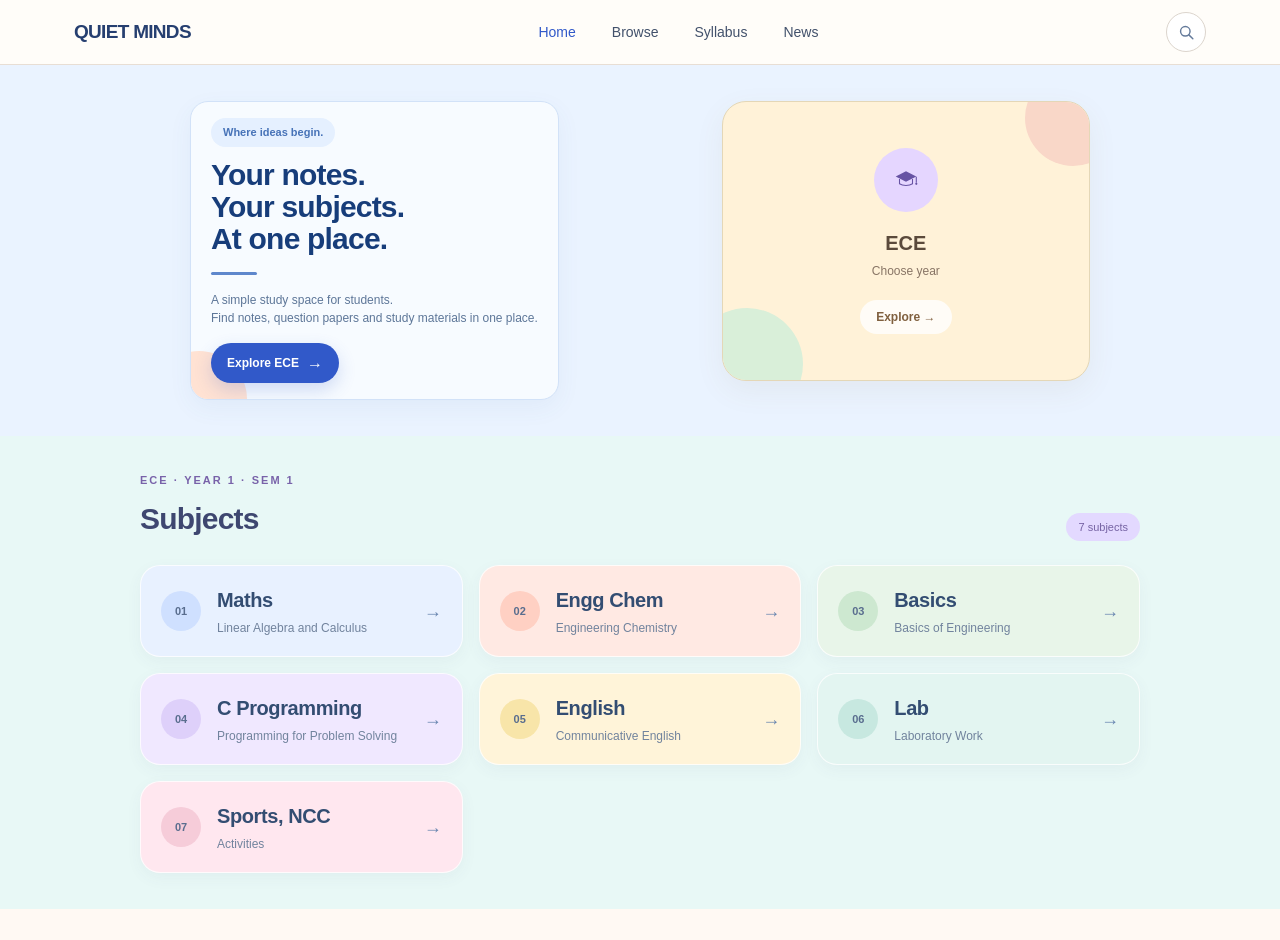
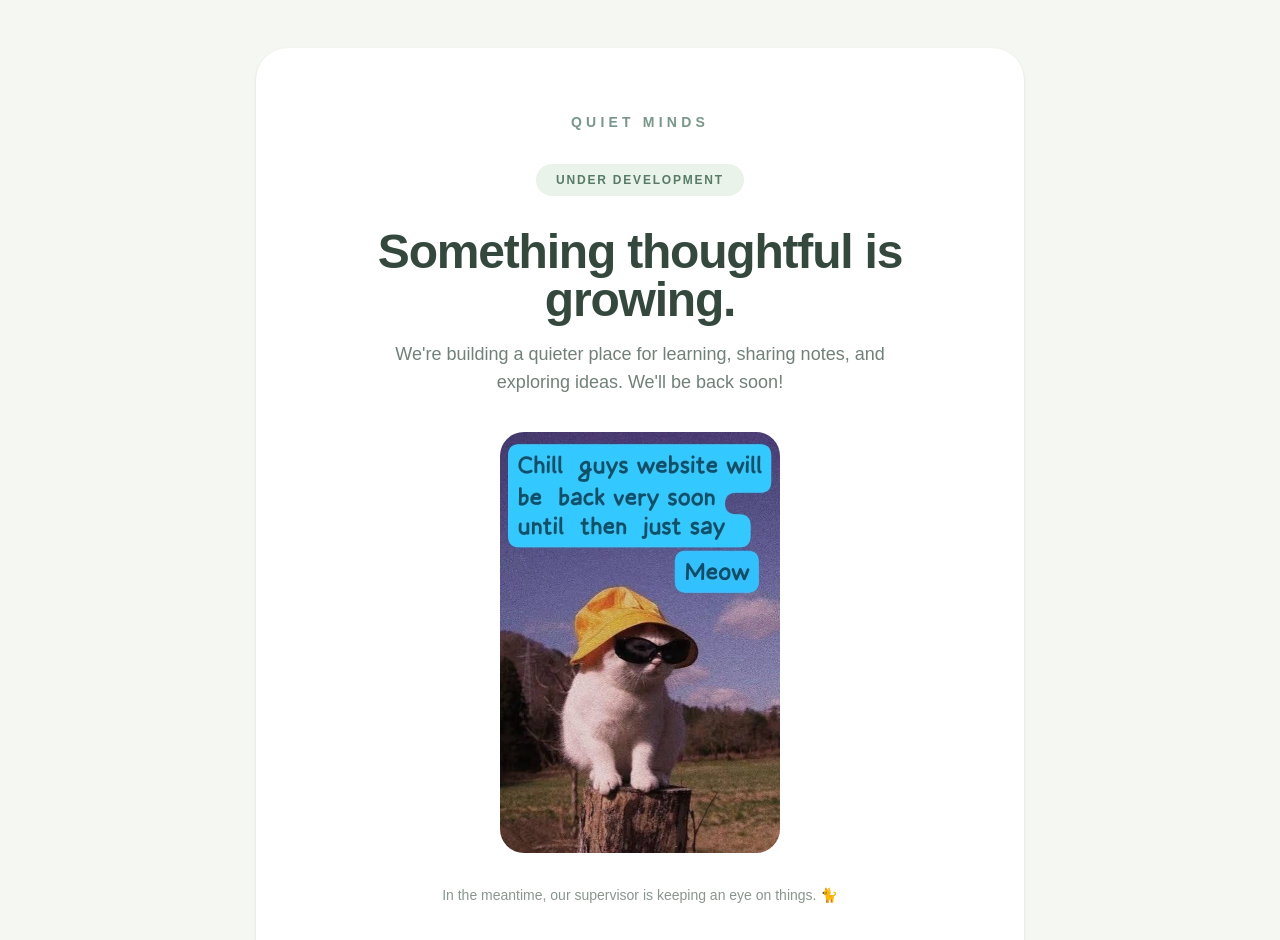
Before and after one commit to quietbuilds-commits/quiet-minds, a Next.js app: page / in a window 1280 px wide. Shown: the top 940 px of the page. Built offline with nearby package versions, Linux system fonts and the light colour scheme.

Commit message:
Add temporary under development homepage

```diff
--- a/app/page.tsx
+++ b/app/page.tsx
@@ -1,322 +1,46 @@
 
-import Link from "next/link";
-
-function SearchIcon() {
-  return (
-    <svg
-      width="19"
-      height="19"
-      viewBox="0 0 24 24"
-      fill="none"
-      stroke="currentColor"
-      strokeWidth="1.8"
-      strokeLinecap="round"
-    >
-      <circle cx="10.5" cy="10.5" r="6" />
-      <path d="M15 15L20 20" />
-    </svg>
-  );
-}
-
-function GraduationCap() {
-  return (
-    <svg
-      width="26"
-      height="26"
-      viewBox="0 0 48 48"
-      fill="none"
-      xmlns="http://www.w3.org/2000/svg"
-    >
-      <path
-        d="M5 17.5L24 8L43 17.5L24 27L5 17.5Z"
-        fill="currentColor"
-      />
-      <path
-        d="M12 22V31C18 35 30 35 36 31V22"
-        stroke="currentColor"
-        strokeWidth="2"
-      />
-      <path d="M43 18V29" stroke="currentColor" strokeWidth="2" />
-      <circle cx="43" cy="31" r="2" fill="currentColor" />
-    </svg>
-  );
-}
-
-const subjects = [
-  {
-    number: "01",
-    name: "Maths",
-    description: "Linear Algebra and Calculus",
-    href: "/ece/year-1/sem-1/linear-algebra-and-calculus",
-    background: "#E8F1FF",
-    circle: "#CFE0FF",
-  },
-  {
-    number: "02",
-    name: "Engg Chem",
-    description: "Engineering Chemistry",
-    href: "/ece/year-1/sem-1/engineering-chemistry",
-    background: "#FFE9E3",
-    circle: "#FFD0C3",
-  },
-  {
-    number: "03",
-    name: "Basics",
-    description: "Basics of Engineering",
-    href: "/ece/year-1/sem-1/basics-of-engineering",
-    background: "#E8F5E9",
-    circle: "#CDE8D0",
-  },
-  {
-    number: "04",
-    name: "C Programming",
-    description: "Programming for Problem Solving",
-    href: "/ece/year-1/sem-1/programming-for-problem-solving",
-    background: "#F0E8FF",
-    circle: "#DED0FA",
-  },
-  {
-    number: "05",
-    name: "English",
-    description: "Communicative English",
-    href: "/ece/year-1/sem-1/communicative-english",
-    background: "#FFF4D9",
-    circle: "#F8E5A9",
-  },
-  {
-    number: "06",
-    name: "Lab",
-    description: "Laboratory Work",
-    href: "/labs",
-    background: "#E3F5F1",
-    circle: "#C7E8E0",
-  },
-  {
-    number: "07",
-    name: "Sports, NCC",
-    description: "Activities",
-    href: "/sports",
-    background: "#FFE7EF",
-    circle: "#F6CCD9",
-  },
-];
+import Image from "next/image";
 
 export default function Home() {
   return (
-    <main className="min-h-screen overflow-hidden bg-[#E8F8F6] text-[#263B5C]">
-      {/* HEADER */}
-      <header className="border-b border-[#E8DED4] bg-[#FFFDF9]">
-        <div className="mx-auto flex h-[64px] max-w-[1180px] items-center justify-between px-6">
-          <Link
-            href="/"
-            className="text-[19px] font-bold tracking-[-0.7px] text-[#263F70]"
-          >
-            QUIET MINDS
-          </Link>
-
-          <nav className="hidden items-center gap-9 text-[14px] font-medium md:flex">
-            <Link href="/" className="text-[#3159C9]">
-              Home
-            </Link>
-
-            <Link
-              href="/ece"
-              className="text-[#42516B] transition hover:text-[#3159C9]"
-            >
-              Browse
-            </Link>
-
-            <Link
-              href="/syllabus"
-              className="text-[#42516B] transition hover:text-[#3159C9]"
-            >
-              Syllabus
-            </Link>
-
-            <Link
-              href="/news"
-              className="text-[#42516B] transition hover:text-[#3159C9]"
-            >
-              News
-            </Link>
-          </nav>
-
-          <Link
-            href="/ece"
-            aria-label="Search"
-            className="flex h-10 w-10 items-center justify-center rounded-full border border-[#DCD5CD] bg-white text-[#647A9A] transition hover:border-[#AFC0D9] hover:text-[#3159C9]"
-          >
-            <SearchIcon />
-          </Link>
-        </div>
-      </header>
-
-      {/* HERO */}
-      <section className="bg-[#EAF3FF] px-5 py-7 sm:px-7 sm:py-9">
-        <div className="mx-auto grid max-w-[900px] grid-cols-[1.05fr_0.75fr] items-start gap-4">
-          {/* TEXT BOX */}
-          <div className="relative max-w-[480px] justify-self-start overflow-hidden rounded-[18px] border border-[#D2E2F8] bg-[#F7FBFF] px-4 py-3 shadow-[0_8px_24px_rgba(66,103,150,0.06)] sm:px-5 sm:py-4">
-            <div className="absolute -bottom-12 -left-10 h-24 w-24 rounded-full bg-[#FFE2D3]" />
-
-            <div className="relative">
-              <span className="inline-flex rounded-full bg-[#E5F0FF] px-3 py-1.5 text-[11px] font-semibold text-[#4773B8]">
-                Where ideas begin.
-              </span>
-
-              <h1 className="mt-3 text-[24px] font-extrabold leading-[1.08] tracking-[-0.8px] text-[#173D7A] sm:text-[30px]">
-                Your notes.
-                <br />
-                Your subjects.
-                <br />
-                At one place.
-              </h1>
-
-              <div className="mt-4 h-[3px] w-[46px] rounded-full bg-[#5E87CC]" />
-
-              <p className="mt-4 max-w-[460px] text-[12px] leading-[18px] text-[#5D7698]">
-                A simple study space for students.
-                <br />
-                Find notes, question papers and study materials in one place.
-              </p>
-
-              <Link
-                href="/ece"
-                className="mt-4 inline-flex items-center gap-2 rounded-full bg-[#3159C9] px-4 py-2 text-[12px] font-semibold text-white shadow-[0_7px_18px_rgba(49,89,201,0.2)] transition hover:-translate-y-0.5"
-              >
-                Explore ECE
-                <span className="text-[16px]">→</span>
-              </Link>
-            </div>
-          </div>
-
-          {/* ECE BOX */}
-          <Link
-            href="/ece"
-            className="group relative flex min-h-[250px] flex-col items-center justify-center overflow-hidden rounded-[24px] border border-[#E4D7B7] bg-[#FFF2D8] p-5 text-center shadow-[0_10px_30px_rgba(130,100,55,0.07)] transition hover:-translate-y-1 hover:shadow-[0_15px_35px_rgba(130,100,55,0.12)] sm:min-h-[280px]"
-          >
-            <div className="absolute -right-8 -top-8 h-24 w-24 rounded-full bg-[#F9D7C8]" />
-            <div className="absolute -bottom-10 -left-8 h-28 w-28 rounded-full bg-[#D9EFD9]" />
-
-            <div className="relative flex h-16 w-16 items-center justify-center rounded-full bg-[#E5D6FF] text-[#6753A4]">
-              <GraduationCap />
-            </div>
-
-            <h2 className="relative mt-4 text-[20px] font-bold text-[#5B4A3B]">
-              ECE
-            </h2>
-
-            <p className="relative mt-1 text-[12px] text-[#887565]">
-              Choose year
-            </p>
-
-            <div className="relative mt-5 rounded-full bg-white/80 px-4 py-2 text-[12px] font-semibold text-[#80603F]">
-              Explore →
-            </div>
-          </Link>
-        </div>
-      </section>
-
-      {/* SUBJECTS */}
-      <section className="bg-[#E8F8F6] px-6 py-9">
-        <div className="mx-auto max-w-[1000px]">
-          <div className="flex items-end justify-between">
-            <div>
-              <p className="text-[11px] font-semibold uppercase tracking-[2px] text-[#7862A9]">
-                ECE · YEAR 1 · SEM 1
-              </p>
-
-              <h2 className="mt-2 text-[30px] font-bold tracking-[-0.8px] text-[#3E4770]">
-                Subjects
-              </h2>
-            </div>
-
-            <div className="hidden rounded-full bg-[#E3D9FF] px-3 py-1.5 text-[11px] font-medium text-[#7663A4] sm:block">
-              7 subjects
-            </div>
-          </div>
-
-          <div className="mt-6 grid grid-cols-1 gap-4 sm:grid-cols-2 lg:grid-cols-3">
-            {subjects.map((subject) => (
-              <Link
-                key={subject.number}
-                href={subject.href}
-                style={{ backgroundColor: subject.background }}
-                className="group flex min-h-[92px] items-center justify-between rounded-[20px] border border-white/80 px-5 py-4 shadow-[0_5px_16px_rgba(80,70,110,0.05)] transition hover:-translate-y-1 hover:shadow-[0_12px_25px_rgba(80,70,110,0.1)]"
-              >
-                <div className="flex min-w-0 items-center gap-4">
-                  <span
-                    style={{ backgroundColor: subject.circle }}
-                    className="flex h-10 w-10 shrink-0 items-center justify-center rounded-full text-[11px] font-bold text-[#596D8E]"
-                  >
-                    {subject.number}
-                  </span>
-
-                  <div className="min-w-0">
-                    <p className="truncate text-[20px] font-semibold tracking-[-0.4px] text-[#334D72]">
-                      {subject.name}
-                    </p>
-
-                    <p className="mt-1 truncate text-[12px] text-[#71839D]">
-                      {subject.description}
-                    </p>
-                  </div>
-                </div>
-
-                <span className="ml-3 shrink-0 text-[18px] text-[#6885AF] transition group-hover:translate-x-1">
-                  →
-                </span>
-              </Link>
-            ))}
-          </div>
-        </div>
-      </section>
-
-      {/* BOTTOM LINKS */}
-      <section className="bg-[#FFF9F3] px-6 py-7">
-        <div className="mx-auto flex max-w-[900px] flex-wrap justify-center gap-x-12 gap-y-3">
-          <Link
-            href="/ece"
-            className="text-[13px] font-medium text-[#6C7890] transition hover:text-[#3159C9]"
-          >
-            Notes
-          </Link>
-
-          <Link
-            href="/ece"
-            className="text-[13px] font-medium text-[#6C7890] transition hover:text-[#3159C9]"
-          >
-            Papers
-          </Link>
-
-          <Link
-            href="/syllabus"
-            className="text-[13px] font-medium text-[#6C7890] transition hover:text-[#3159C9]"
-          >
-            Syllabus
-          </Link>
-
-          <Link
-            href="/ece"
-            className="text-[13px] font-medium text-[#6C7890] transition hover:text-[#3159C9]"
-          >
-            Search
-          </Link>
-        </div>
-      </section>
-
-      {/* FOOTER */}
-      <footer
-        id="about"
-        className="border-t border-[#E8DED4] bg-[#F4EDE5] px-6 py-6 text-center"
-      >
-        <p className="text-[11px] font-bold tracking-[2.5px] text-[#806D5D]">
+    <main className="min-h-screen flex items-center justify-center bg-[#F4F7F2] px-6 py-12">
+      <section className="w-full max-w-3xl rounded-[2rem] bg-white px-7 py-12 text-center shadow-sm sm:px-14 sm:py-16">
+        <p className="mb-8 text-sm font-semibold tracking-[0.3em] text-[#78968A]">
           QUIET MINDS
         </p>
 
-        <p className="mt-2 text-[11px] text-[#9A897A]">
-          A quieter way to study.
+        <div className="mx-auto mb-8 inline-flex rounded-full bg-[#EAF3E9] px-5 py-2 text-xs font-semibold tracking-[0.15em] text-[#587B68]">
+          UNDER DEVELOPMENT
+        </div>
+
+        <h1 className="mb-4 text-3xl font-semibold tracking-tight text-[#35483E] sm:text-5xl">
+          Something thoughtful is growing.
+        </h1>
+
+        <p className="mx-auto mb-9 max-w-lg text-base leading-7 text-[#718078] sm:text-lg">
+          We're building a quieter place for learning, sharing notes,
+          and exploring ideas. We'll be back soon!
         </p>
-      </footer>
+
+        <div className="mx-auto mb-8 w-full max-w-[280px] overflow-hidden rounded-3xl bg-[#F8F5EE]">
+          <Image
+            src="/cat.jpeg"
+            alt="Our little QUIET MINDS supervisor"
+            width={600}
+            height={600}
+            priority
+            className="h-auto w-full object-cover"
+          />
+        </div>
+
+        <p className="text-sm text-[#89968E]">
+          In the meantime, our supervisor is keeping an eye on things. 🐈
+        </p>
+
+        <p className="mt-10 text-xs tracking-wide text-[#A0AAA3]">
+          A QUIETER WAY TO STUDY
+        </p>
+      </section>
     </main>
   );
 }
```
Also changed, not shown: public/cat.jpeg (added).
